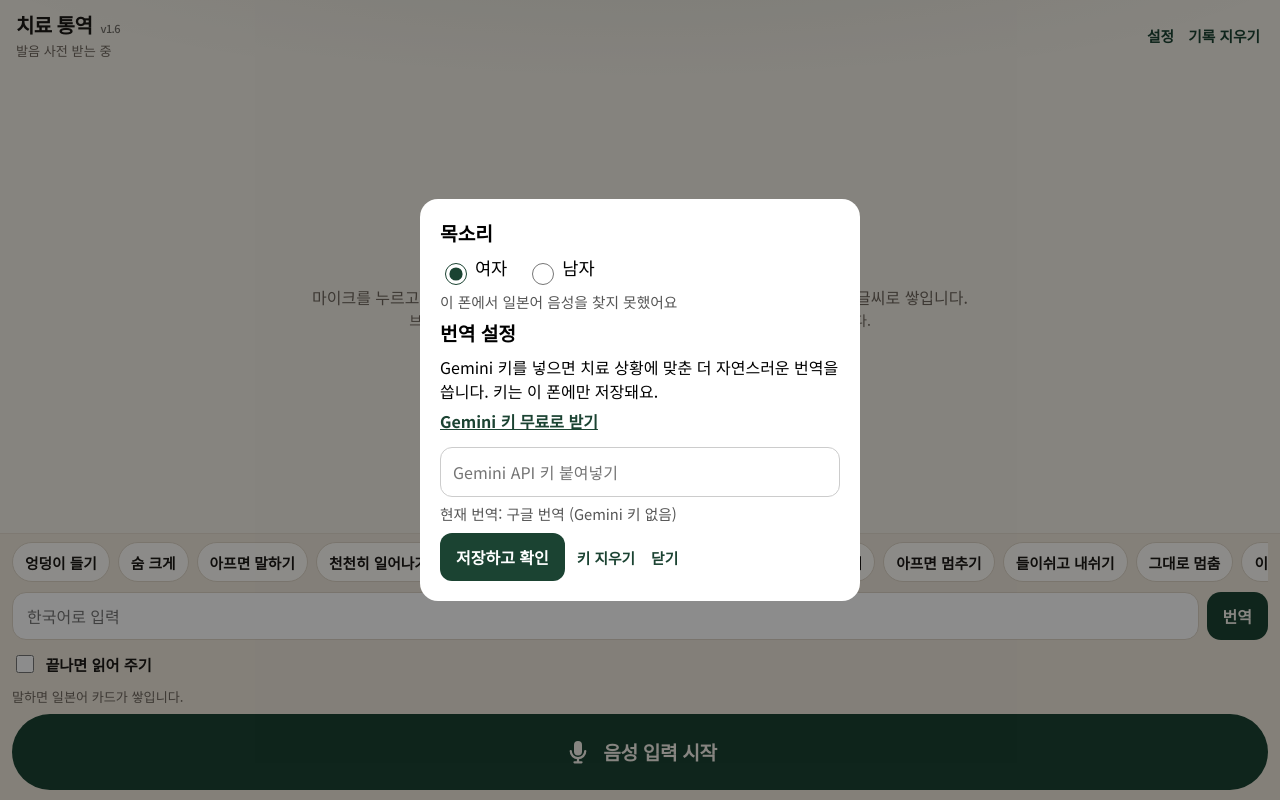
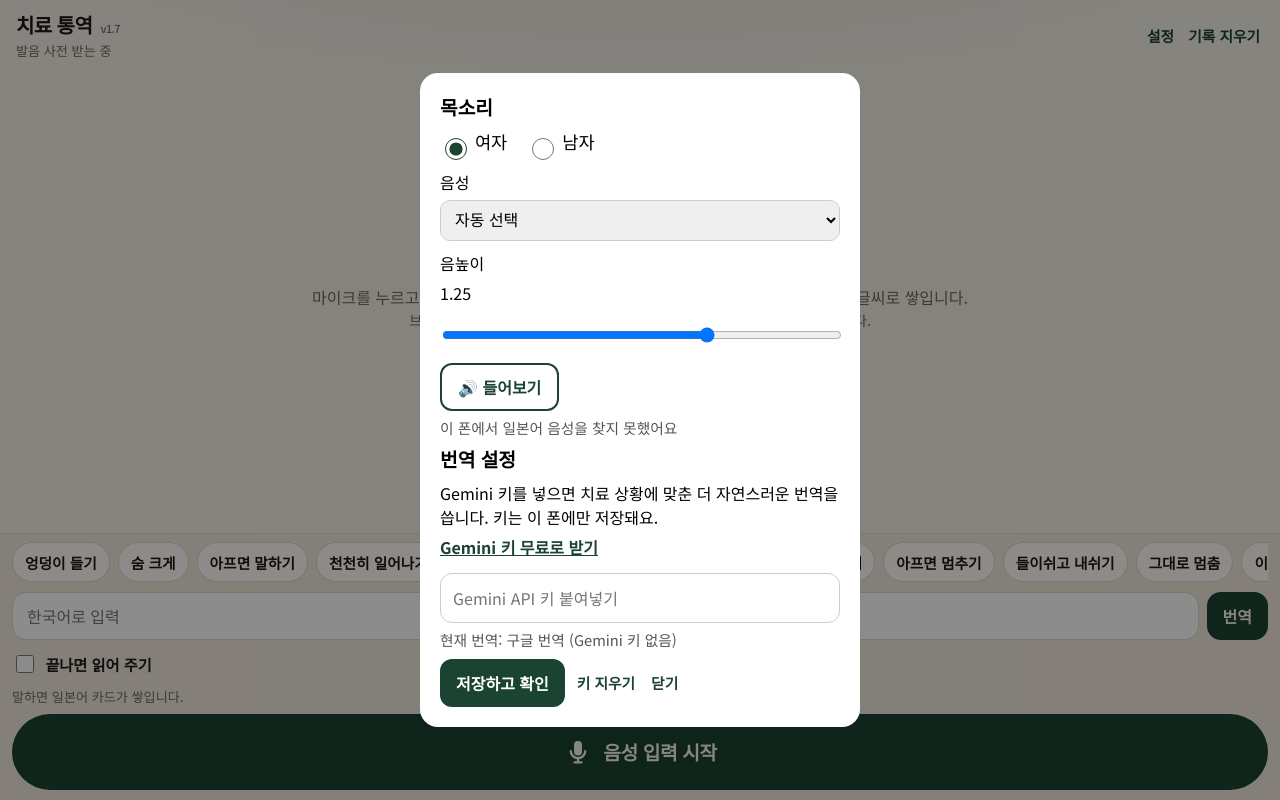
Before and after one commit to Mattkim91/jp-clinic-interpreter, a website built with Vite: page index.html in a window 1280 px wide. Both pictures are taken after a click on the button "설정". Built offline with nearby package versions, Linux system fonts and the light colour scheme; what kuromoji would draw is missing.

Commit message:
v1.7: 음성 직접 선택, 음높이 조절, 들어보기

```diff
--- a/index.html
+++ b/index.html
@@ -32,7 +32,7 @@
     <div id="app" class="app">
       <header class="top">
         <div class="titles">
-          <h1>치료 통역 <span class="app-version">v1.6</span></h1>
+          <h1>치료 통역 <span class="app-version">v1.7</span></h1>
           <p id="status" class="status">준비 중</p>
         </div>
         <div class="top-actions">
@@ -46,6 +46,13 @@
           <label><input type="radio" name="voice-gender" value="female" checked /> 여자</label>
           <label><input type="radio" name="voice-gender" value="male" /> 남자</label>
         </div>
+        <label class="voice-row">음성
+          <select id="voice-select"><option value="">자동 선택</option></select>
+        </label>
+        <label class="voice-row">음높이 <span id="voice-pitch-value">1.00</span>
+          <input id="voice-pitch" type="range" min="0.5" max="1.6" step="0.05" value="1" />
+        </label>
+        <button id="test-voice" type="button" class="voice-test">🔊 들어보기</button>
         <p id="voice-note" class="engine-state"></p>
         <h2>번역 설정</h2>
         <p>Gemini 키를 넣으면 치료 상황에 맞춘 더 자연스러운 번역을 씁니다. 키는 이 폰에만 저장돼요.</p>
--- a/src/app.ts
+++ b/src/app.ts
@@ -3,7 +3,7 @@ import { detectPlatform, type PlatformInfo } from "./platform";
 import { politify } from "./polite";
 import { PRESETS, prepare } from "./prepare";
 import { hangulFromTokens } from "./reading";
-import { canSpeak, getVoiceGender, pickJapaneseVoice, primeVoices, setVoiceGender, speakJapanese, unlockSpeech, type VoiceGender } from "./speak";
+import { canSpeak, getChosenVoice, getVoiceGender, japaneseVoices, primeVoices, resolveVoice, setChosenPitch, setChosenVoice, setVoiceGender, speakJapanese, unlockSpeech, type VoiceGender } from "./speak";
 import { createListener, type ListenState } from "./speech";
 import { fetchJaRomaji, translateKoToJa } from "./translate";
 import { getGeminiKey, setGeminiKey, translateWithGemini } from "./gemini";
@@ -400,15 +400,28 @@ function setupSettings(): void {
   showState();
   const voiceNote = document.querySelector<HTMLParagraphElement>("#voice-note");
   const radios = Array.from(document.querySelectorAll<HTMLInputElement>('input[name="voice-gender"]'));
+  const voiceSelect = document.querySelector<HTMLSelectElement>("#voice-select");
+  const pitchInput = document.querySelector<HTMLInputElement>("#voice-pitch");
+  const pitchValue = document.querySelector<HTMLSpanElement>("#voice-pitch-value");
+  const testVoice = document.querySelector<HTMLButtonElement>("#test-voice");
+  const sample = () => speakJapanese("こんにちは。お尻を上げてください。");
   const showVoice = () => {
     const gender = getVoiceGender();
     for (const radio of radios) radio.checked = radio.value === gender;
+    const { voice, pitch, exact } = resolveVoice(gender);
+    if (voiceSelect) {
+      const chosen = getChosenVoice(gender);
+      voiceSelect.replaceChildren(new Option("자동 선택", ""));
+      for (const v of japaneseVoices()) voiceSelect.add(new Option(v.name, v.name));
+      voiceSelect.value = chosen && japaneseVoices().some((v) => v.name === chosen) ? chosen : "";
+    }
+    if (pitchInput) pitchInput.value = String(pitch);
+    if (pitchValue) pitchValue.textContent = pitch.toFixed(2);
     if (!voiceNote) return;
-    const { voice, exact } = pickJapaneseVoice(gender);
+    const count = japaneseVoices().length;
     voiceNote.textContent = voice
-      ? exact
-        ? `사용 중: ${voice.name}`
-        : `이 폰에 ${gender === "male" ? "남자" : "여자"} 일본어 음성이 없어 음높이를 바꿔 읽어요 (${voice.name})`
+      ? `사용 중: ${voice.name} · 이 폰의 일본어 음성 ${count}개` +
+        (!exact ? " (맞는 성별 음성이 없어 음높이로 조절)" : "")
       : "이 폰에서 일본어 음성을 찾지 못했어요";
   };
   for (const radio of radios) {
@@ -416,9 +429,26 @@ function setupSettings(): void {
       if (!radio.checked) return;
       setVoiceGender(radio.value as VoiceGender);
       showVoice();
-      speakJapanese("こんにちは。よろしくお願いします。");
+      sample();
     });
   }
+  voiceSelect?.addEventListener("change", () => {
+    setChosenVoice(getVoiceGender(), voiceSelect.value);
+    showVoice();
+    sample();
+  });
+  pitchInput?.addEventListener("input", () => {
+    if (pitchValue) pitchValue.textContent = Number(pitchInput.value).toFixed(2);
+  });
+  pitchInput?.addEventListener("change", () => {
+    setChosenPitch(getVoiceGender(), Number(pitchInput.value));
+    showVoice();
+    sample();
+  });
+  testVoice?.addEventListener("click", sample);
+  window.speechSynthesis?.addEventListener("voiceschanged", () => {
+    if (dialog.open) showVoice();
+  });
   open.addEventListener("click", () => {
     input.value = getGeminiKey();
     showState();
--- a/src/speak.ts
+++ b/src/speak.ts
@@ -3,7 +3,7 @@ import { detectPlatform } from "./platform";
 let unlocked = false;
 let resumeHack = 0;
 
-function japaneseVoices(): SpeechSynthesisVoice[] {
+export function japaneseVoices(): SpeechSynthesisVoice[] {
   const synth = window.speechSynthesis;
   if (!synth) return [];
   return synth.getVoices().filter((voice) => voice.lang.toLowerCase().startsWith("ja"));
@@ -37,6 +37,56 @@ function matchFirst(voices: SpeechSynthesisVoice[], patterns: RegExp[], avoid: R
     if (found) return found;
   }
   return null;
+}
+
+function prefKey(gender: VoiceGender, what: "voice" | "pitch"): string {
+  return `chiryo.${what}.${gender}`;
+}
+
+/** Voice name the user picked for this gender ("" = automatic). */
+export function getChosenVoice(gender: VoiceGender): string {
+  try {
+    return localStorage.getItem(prefKey(gender, "voice")) ?? "";
+  } catch {
+    return "";
+  }
+}
+
+export function setChosenVoice(gender: VoiceGender, name: string): void {
+  try {
+    localStorage.setItem(prefKey(gender, "voice"), name);
+  } catch {
+    /* storage blocked */
+  }
+}
+
+/** Pitch the user set for this gender, or null when untouched. */
+export function getChosenPitch(gender: VoiceGender): number | null {
+  try {
+    const raw = localStorage.getItem(prefKey(gender, "pitch"));
+    const value = raw === null ? NaN : Number(raw);
+    return Number.isFinite(value) ? value : null;
+  } catch {
+    return null;
+  }
+}
+
+export function setChosenPitch(gender: VoiceGender, pitch: number): void {
+  try {
+    localStorage.setItem(prefKey(gender, "pitch"), String(pitch));
+  } catch {
+    /* storage blocked */
+  }
+}
+
+/** Voice + pitch actually used for the current gender setting. */
+export function resolveVoice(gender: VoiceGender = getVoiceGender()): { voice: SpeechSynthesisVoice | null; pitch: number; exact: boolean } {
+  const chosenName = getChosenVoice(gender);
+  const chosen = chosenName ? japaneseVoices().find((voice) => voice.name === chosenName) ?? null : null;
+  const picked = chosen ? { voice: chosen, exact: true } : pickJapaneseVoice(gender);
+  const userPitch = getChosenPitch(gender);
+  const pitch = userPitch ?? (picked.exact ? 1 : gender === "male" ? 0.6 : 1.25);
+  return { ...picked, pitch };
 }
 
 /** Pick a Japanese voice of the wanted gender; `exact` is false when we had to fall back to another voice. */
@@ -86,9 +136,8 @@ export function speakJapanese(text: string): boolean {
   utterance.lang = "ja-JP";
   utterance.rate = 0.82;
   const gender = getVoiceGender();
-  const { voice, exact } = pickJapaneseVoice(gender);
-  // No real voice of that gender on this phone: shift the pitch instead.
-  utterance.pitch = exact ? 1 : gender === "male" ? 0.6 : 1.25;
+  const { voice, pitch } = resolveVoice(gender);
+  utterance.pitch = pitch;
   if (voice) utterance.voice = voice;
   if (synth.speaking) synth.cancel();
   synth.speak(utterance);
--- a/src/style.css
+++ b/src/style.css
@@ -369,3 +369,8 @@ h1 {
 .voice-choice { display: flex; gap: 20px; font-size: 1.1rem; margin: 4px 0; }
 .voice-choice input { width: 22px; height: 22px; vertical-align: middle; accent-color: var(--green); }
 .settings h2 + .voice-choice { margin-bottom: 2px; }
+.voice-row { display: flex; flex-direction: column; gap: 6px; margin: 10px 0 4px; font-size: 1rem; }
+.voice-row select { font-size: 1rem; padding: 10px; border-radius: 10px; border: 1px solid #ccc; max-width: 100%; }
+.voice-row input[type="range"] { width: 100%; height: 32px; }
+#test-voice { margin-top: 6px; }
+.voice-test { background: #fff; color: var(--green); border: 2px solid var(--green); border-radius: 12px; padding: 10px 16px; font-weight: 700; font-size: 1rem; }
```
